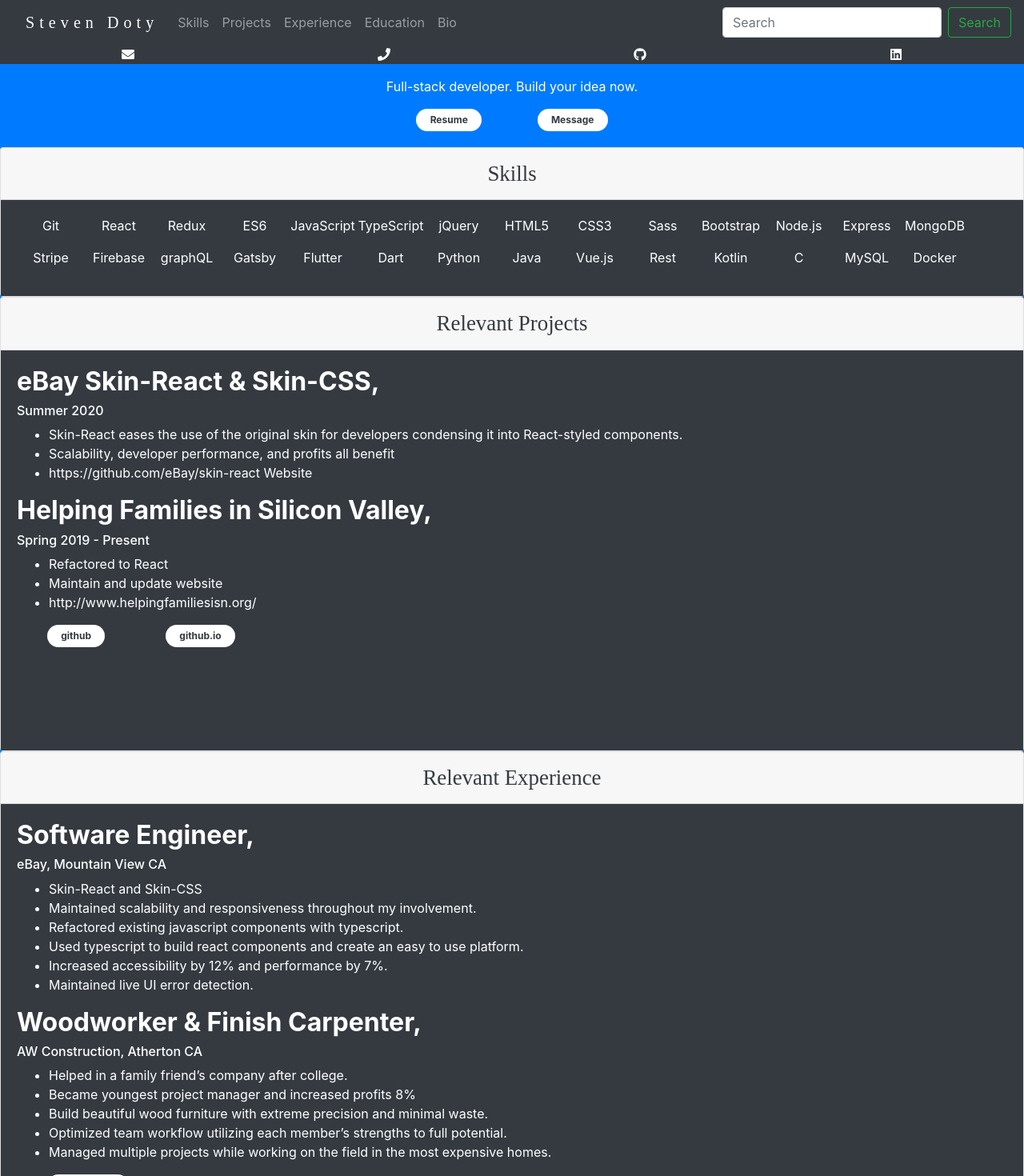
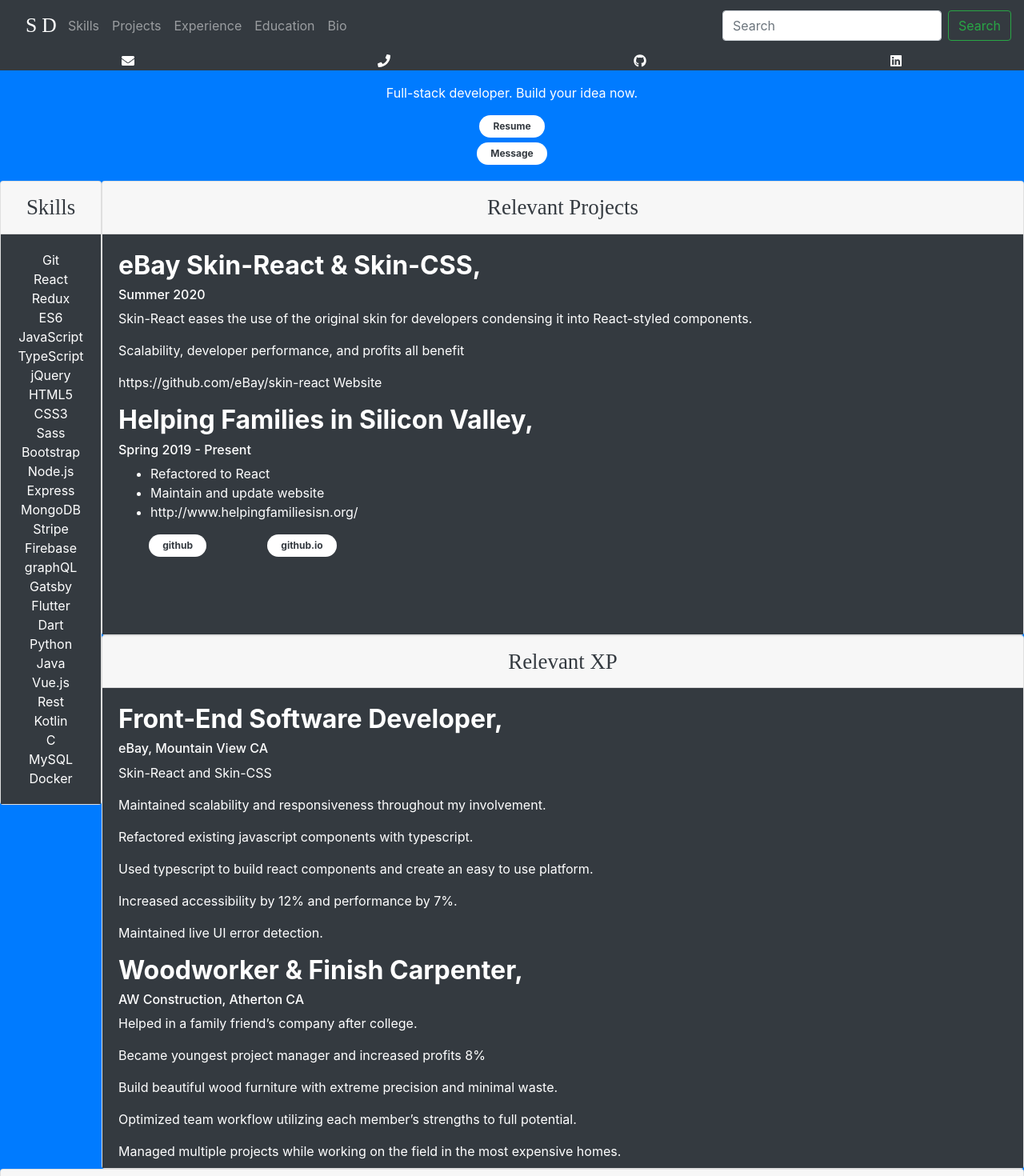
Before and after one commit to stevedoty/steven-doty, a React (Create React App) app: page / in a window 1280 px wide. Shown: the top 1470 px of the page at 80% size. Built offline with nearby package versions, Linux system fonts and the light colour scheme.

Commit message:
update dom skills and body

```diff
--- a/package.json
+++ b/package.json
@@ -1,7 +1,7 @@
 {
   "name": "steven-doty",
   "version": "0.1.0",
-  "private": true,
+  "private": false,
   "dependencies": {
     "@fortawesome/fontawesome-svg-core": "^1.2.30",
     "@fortawesome/free-brands-svg-icons": "^5.14.0",
--- a/src/App.css
+++ b/src/App.css
@@ -2,6 +2,12 @@
    background-color:#007bff;
    color:white;
    width:100%;
+}
+.navbar_contacts {
+  float:left;
+  width:100%;
+  background-color:#343a40;
+
 }
 .banner{
   text-align:center;
@@ -9,11 +15,9 @@
 }
 .modal-container{
   text-align: center;
-  padding-left: 50%
 }
 .modal-button{
   position: relative;
-  left: -100%;
 }
 
 .pill-button{
--- a/src/Components/Body.js
+++ b/src/Components/Body.js
@@ -185,7 +185,7 @@
     <div className="App-body">
       <div className="banner" style={{textAlign:"center", padding:"40px 0 20px 0"}}>
         <p>Full-stack developer. Build your idea now.</p>
-          <div className="modal-container" style={{display:"flex"}}>
+          <div className="modal-container" style={{width: "100%"}}>
             <ResumeModal />
             <MessageMeModal />
           </div>
@@ -193,14 +193,17 @@
 
       <div>
 
-              <Card className="section" style={{textAlign:"center"}}>
-                <Card.Header className="section-header">
+              <Card className="section" style={{float:"left"}}>
+                <Card.Header className="section-header" style={{textAlign:"center"}}>
                   Skills
                 </Card.Header>
 
                   <Card.Body style={{backgroundColor:"#343a40"}}>
                       {skillColorIcons.map((skillIcon, j) => {return(
-                        <span style={{textAlign:"center", width:"85px", float:"left"}}>
+
+                        <div style={{width:"85px", textAlign:"center"}}>
+                          <span style={{color:"white"}}>{skillIcon.iconTitle}</span>
+                          <br/>
                           <Icon
                             icon={skillIcon.iconLogo}
                             style={{
@@ -210,8 +213,8 @@
                               height:"62px",
                               width:"62px"
                           }}/>
-                          <p style={{color:"white", textAlign:"center"}}>{skillIcon.iconTitle}</p>
-                        </span>
+
+                        </div>
                       )})}
                   </Card.Body>
 
@@ -223,11 +226,9 @@
 
                   <Card.Body style={{backgroundColor:"#343a40", height:"500px", color:"white", textAlign:"left"}}>
                     <h2><b>eBay Skin-React & Skin-CSS,</b></h2><h6>Summer 2020</h6>
-                    <ul>
-                      <li>Skin-React eases the use of the original skin for developers condensing it into React-styled components.</li>
-                      <li>Scalability, developer performance, and profits all benefit</li>
-                      <li>https://github.com/eBay/skin-react Website</li>
-                    </ul>
+                    <p>Skin-React eases the use of the original skin for developers condensing it into React-styled components.</p>
+                      <p>Scalability, developer performance, and profits all benefit</p>
+                      <p>https://github.com/eBay/skin-react Website</p>
                     <h2><b>Helping Families in Silicon Valley,</b></h2><h6>Spring 2019 - Present</h6>
                     <ul>
                       <li>Refactored to React</li>
@@ -246,27 +247,27 @@
               </Card>
               <Card className="section" style={{textAlign:"center"}}>
                 <Card.Header className="section-header">
-                  Relevant Experience
+                  Relevant XP
                 </Card.Header>
 
                   <Card.Body style={{backgroundColor:"#343a40", height:"600px", color:"white", textAlign:"left"}}>
-                  <h2><b>Software Engineer,</b></h2> <h6>eBay, Mountain View CA</h6>
-                  <ul>
-                    <li>Skin-React and Skin-CSS</li>
-                    <li>Maintained scalability and responsiveness throughout my involvement.</li>
-                    <li>Refactored existing javascript components with typescript.</li>
-                    <li>Used typescript to build react components and create an easy to use platform.</li>
-                    <li>Increased accessibility by 12% and performance by 7%.</li>
-                    <li>Maintained live UI error detection.</li>
-                  </ul>
+                  <h2><b>Front-End Software Developer,</b></h2> <h6>eBay, Mountain View CA</h6>
+
+                    <p>Skin-React and Skin-CSS</p>
+                    <p>Maintained scalability and responsiveness throughout my involvement.</p>
+                    <p>Refactored existing javascript components with typescript.</p>
+                    <p>Used typescript to build react components and create an easy to use platform.</p>
+                    <p>Increased accessibility by 12% and performance by 7%.</p>
+                    <p>Maintained live UI error detection.</p>
+
                   <h2><b>Woodworker & Finish Carpenter,</b></h2> <h6>AW Construction, Atherton CA</h6>
-                  <ul>
-                    <li>Helped in a family friend’s company after college.</li>
-                    <li>Became youngest project manager and increased profits 8%</li>
-                    <li>Build beautiful wood furniture with extreme precision and minimal waste.</li>
-                    <li>Optimized team workflow utilizing each member’s strengths to full potential.</li>
-                    <li>Managed multiple projects while working on the field in the most expensive homes.</li>
-                  </ul>
+
+                    <p>Helped in a family friend’s company after college.</p>
+                    <p>Became youngest project manager and increased profits 8%</p>
+                    <p>Build beautiful wood furniture with extreme precision and minimal waste.</p>
+                    <p>Optimized team workflow utilizing each member’s strengths to full potential.</p>
+                    <p>Managed multiple projects while working on the field in the most expensive homes.</p>
+
                   <Badge className="pill-button" pill>
                     <div className="pill-button_text">more info...</div>
                   </Badge>
@@ -274,8 +275,8 @@
 
               </Card>
               <Card className="section" style={{textAlign:"center"}}>
-                <Card.Header className="section-header">
-                  Education
+                <Card.Header className="section-header" style={{fontSize:"158%"}}>
+                  Educación
                 </Card.Header>
 
                   <Card.Body style={{backgroundColor:"#343a40", height:"200px", color:"white", textAlign:"left"}}>
--- a/src/Components/Header.js
+++ b/src/Components/Header.js
@@ -1,4 +1,4 @@
-import React from 'react';
+import React, { Component } from 'react';
 import {
   Navbar,
   Nav,
@@ -14,28 +14,46 @@
 
 let contactIcons = [
   {
-    name:"email",
-    link:"",
+    name:"Email",
+    link:"stevedoty16@gmail.com",
     icon:faEnvelope
   },
   {
-    name:"phone",
-    link:"",
+    name:"Phone",
+    link:"6508983401",
     icon:faPhone
   },
   {
-    name:"github",
-    link:"",
+    name:"GitHub",
+    link:"https://github.com/stevedoty",
     icon:faGithub
   },
   {
-    name:"linkedin",
-    link:"",
+    name:"LinkedIn",
+    link:"https://www.linkedin.com/in/steven-doty-256b4459/",
     icon:faLinkedin
   },
 ]
 
-function Header() {
+
+
+class Header extends Component {
+  constructor(props){
+    super(props);
+    this.state={
+
+    }
+  }
+
+  handleContactClick(event){
+    let contact = event.target.parentNode.contact;
+    console.log(contact);
+    // if (contactName === "mail") {
+    //   console.log("mail");
+    // }
+  }
+  render(){
+
     return (
       <div className="App-header">
 
@@ -43,11 +61,14 @@
           <Navbar.Brand
             href="#home"
             style={{
-            marginLeft:"+1rem",
+              fontSize:"160%",
+              marginLeft:"1rem",
+              marginRight:"0rem",
               fontFamily:"Palatino-Bolditalic",
-            letterSpacing:"0.38rem"}}>Steven Doty</Navbar.Brand>
+              letterSpacing:"0.38rem",
+              float:"left",}}>SD</Navbar.Brand>
 
-        <Navbar.Toggle aria-controls="basic-navbar-nav" style={{ border:"none", padding:"none"}}/>
+          <Navbar.Toggle aria-controls="basic-navbar-nav" style={{float:"left", border:"none", padding:"none"}}/>
 
           <Navbar.Collapse id="basic-navbar-nav">
             <Nav className="mr-auto">
@@ -65,19 +86,23 @@
           </Navbar.Collapse>
         </Navbar>
 
-      <div style={{float:"left", width:"100%", backgroundColor:"#343a40"}}>
+        <div className="navbar_contacts" style={{}}>
 
           {contactIcons.map((contact, i)=>{
-          return <div style={{color:"white", float:"left", width:"25%", textAlign:"center"}}>
+            return (
+
+              <div name={contact.name} link={contact.link} onClick={this.handleContactClick}
+                style={{color:"white", float:"left", width:"25%", textAlign:"center"}}>
                 <FontAwesomeIcon
                   icon={contact.icon}/>
               </div>
+            )
           })}
 
         </div>
 
       </div>
-  );
+  );}
 }
 
 export default Header;
--- a/src/Components/MessageMeModal.js
+++ b/src/Components/MessageMeModal.js
@@ -37,7 +37,7 @@
 
       return (
         <div style={{textAlign:"center"}}>
-          <Badge id="messageMe-button" className="modal-button pill-button" pill onClick={() => setModalShow(true)}>
+          <Badge id="messageMe-button" className="modal-button pill-button" pill onClick={() => setModalShow(true)} style={{margin:"0"}}>
             <div id="messageMe-button_text" className="modal-button_text pill-button_text">Message</div>
           </Badge>
 
--- a/src/Components/ResumeModal.js
+++ b/src/Components/ResumeModal.js
@@ -21,8 +21,9 @@
           </Modal.Header>
           <Modal.Body>
             <h4>Resume</h4>
+
             <p>
-              My resume will go here
+              My resume (pdf & download) will go here
             </p>
           </Modal.Body>
           <Modal.Footer>
@@ -37,7 +38,7 @@
 
       return (
         <div style={{textAlign:"center"}}>
-          <Badge id="messageMe-button" className="modal-button pill-button" pill onClick={() => setModalShow(true)}>
+          <Badge id="messageMe-button" className="modal-button pill-button" pill onClick={() => setModalShow(true)} style={{margin:"0", marginBottom:"0.38rem"}}>
             <div id="messageMe-button_text" className="modal-button_text pill-button_text">Resume</div>
           </Badge>
 
```
Lines whose indentation alone changed are shown as unchanged.
